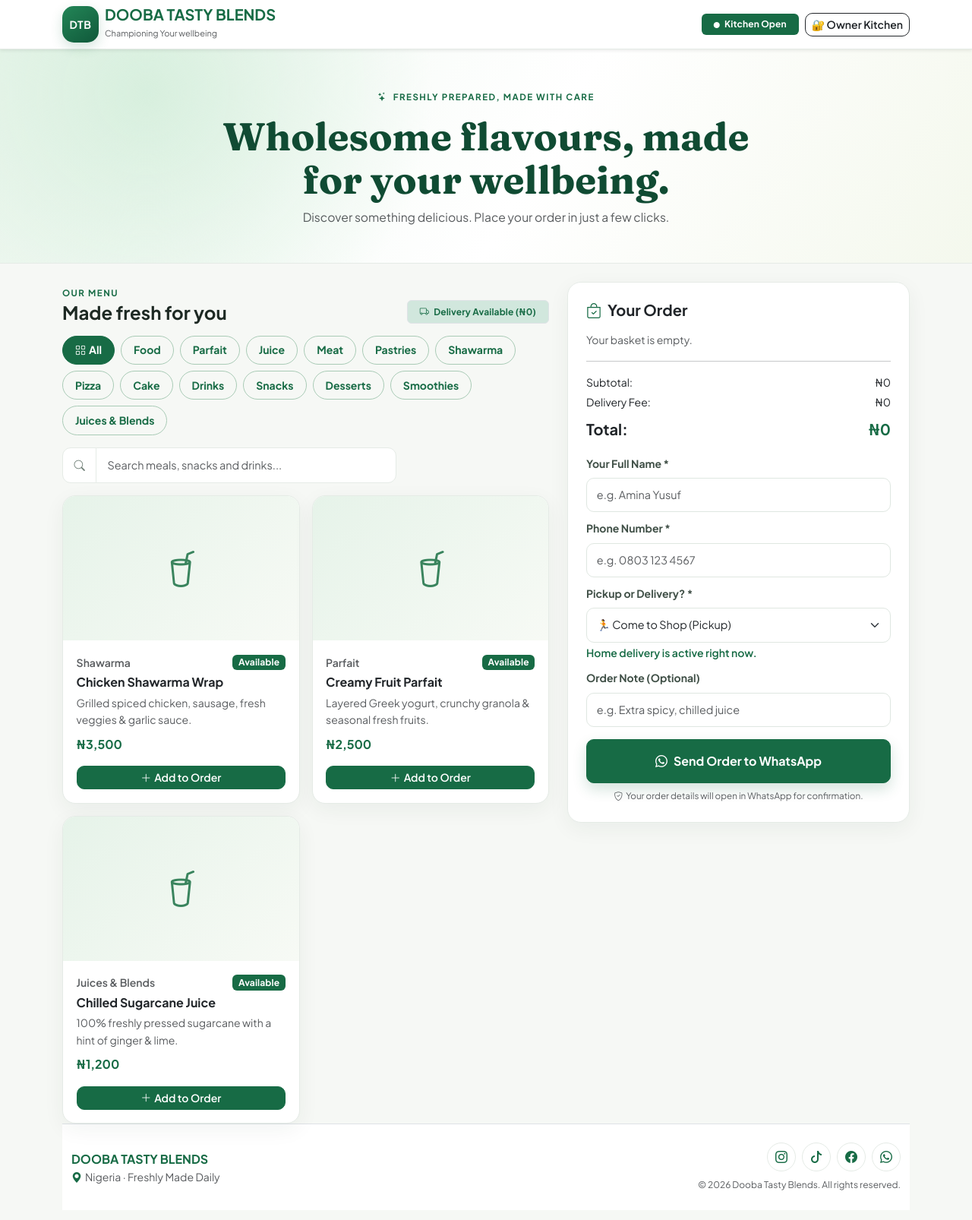
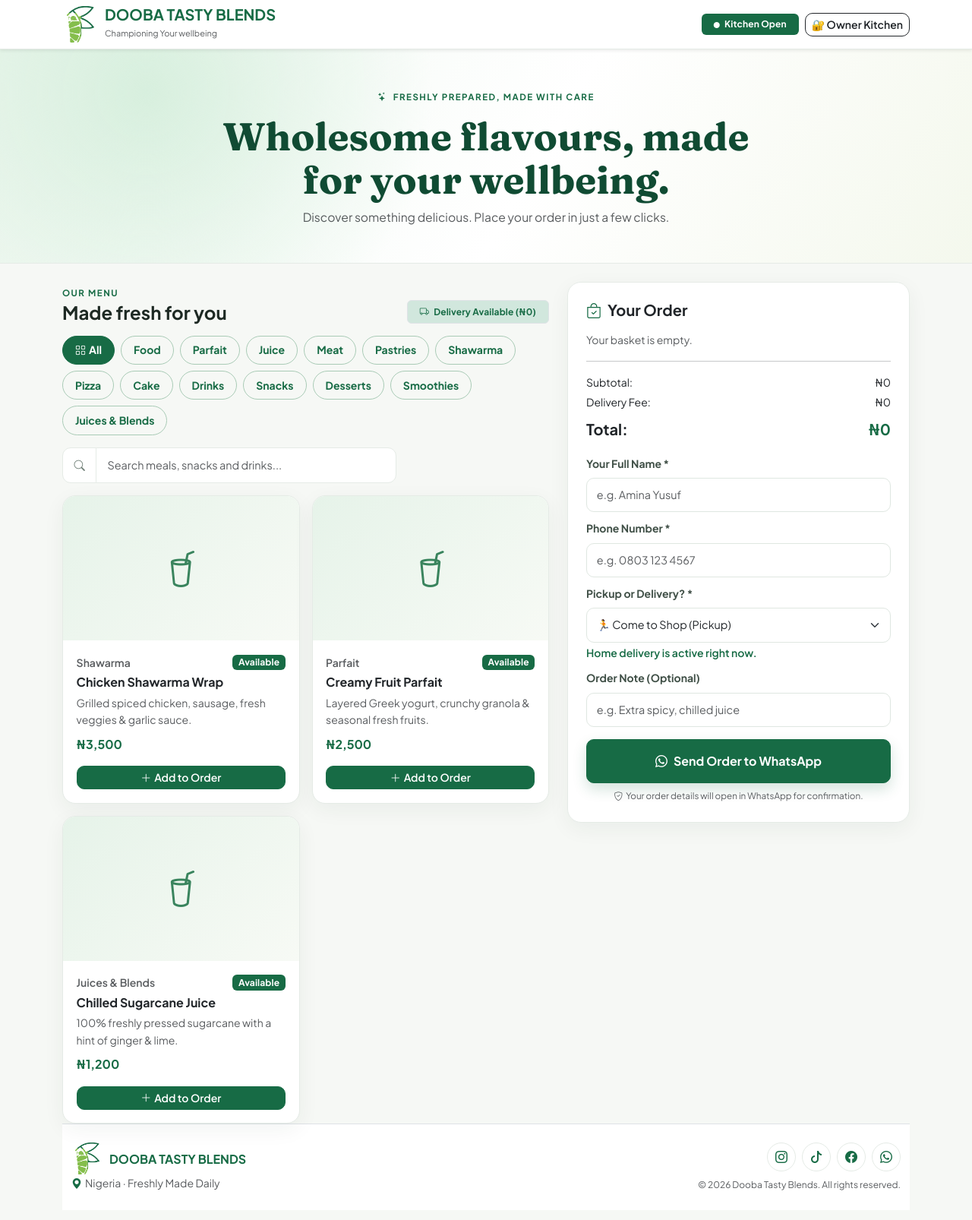
Before and after one commit to shoke420/Dooba-Tasty-Blends, a plain HTML site: page index.html in a window 1280 px wide. Shown: the whole page at 76% size. Drawn offline with nearby package versions, Linux system fonts and the light colour scheme.

Commit message:
Update Dooba brand logos

```diff
--- a/index.html
+++ b/index.html
@@ -4,6 +4,7 @@
   <meta charset="UTF-8" />
   <meta name="viewport" content="width=device-width, initial-scale=1.0" />
   <title>Dooba Tasty Blends — Fresh Meals, Snacks & Natural Blends</title>
+  <link rel="icon" type="image/png" href="dooba-emblem-green.png">
   <!-- 1. Bootstrap 5 CSS -->
   <link href="https://cdn.jsdelivr.net/npm/bootstrap@5.3.3/dist/css/bootstrap.min.css" rel="stylesheet" />
   <!-- Bootstrap Icons -->
@@ -24,7 +25,9 @@
     <div class="container d-flex justify-content-between align-items-center">
       <div class="d-flex align-items-center gap-2">
         <!-- DEDICATED LOGO DIV (Drop <img src="logo.png"> inside here later) -->
-        <div id="brandLogo" class="logo-box">DTB</div>
+        <div id="brandLogo" class="logo-box">
+          <img src="dooba-emblem-green.png" alt="Dooba Tasty Blends logo">
+        </div>
         <div>
           <span class="fw-bold text-success fs-5 d-block lh-1">DOOBA TASTY BLENDS</span>
           <small class="text-muted" style="font-size: 11px;">Championing Your wellbeing</small>
@@ -321,7 +324,12 @@
       <div class="row align-items-center gy-3">
         <!-- Brand & Kano Location -->
         <div class="col-md-6 text-center text-md-start">
-          <div class="fw-bold text-success fs-6">DOOBA TASTY BLENDS</div>
+          <div class="d-flex align-items-center gap-2 justify-content-center justify-content-md-start">
+          <img src="dooba-emblem-green.png"
+         alt="Dooba Tasty Blends logo"
+         class="footer-brand-logo">
+        <span class="fw-bold text-success fs-6">DOOBA TASTY BLENDS</span>
+        </div>
           <small class="text-muted d-block">
             <i class="bi bi-geo-alt-fill text-success me-1"></i>Nigeria · Freshly Made Daily
           </small>
--- a/style.css
+++ b/style.css
@@ -23,14 +23,27 @@ body {
   border-color: var(--line) !important;
 }
 .logo-box {
-  width: 48px; height: 48px; border-radius: 15px;
-  background: linear-gradient(145deg, #238657, #10583a);
-  color: #fff; font-weight: 800; font-size: 14px;
-  display: flex; align-items: center; justify-content: center;
-  overflow: hidden; flex-shrink: 0; letter-spacing: .04em;
-  box-shadow: 0 6px 16px rgba(23,107,69,.18);
+    width: 48px;
+    height: 48px;
+    display: flex;
+    align-items: center;
+    justify-content: center;
+    flex-shrink: 0;
+    background: transparent;
+    box-shadow: none;
 }
-.logo-box img { width: 100%; height: 100%; object-fit: cover; }
+
+.logo-box img {
+    width: 100%;
+    height: 100%;
+    object-fit: contain;
+}
+
+.footer-brand-logo {
+    width: 42px;
+    height: 42px;
+    object-fit: contain;
+}
 .navbar .text-success { color: var(--forest-green) !important; }
 .hero-banner {
   position: relative; overflow: hidden;
@@ -124,7 +137,10 @@ footer { border-color: var(--line) !important; }
 @media (max-width: 575.98px) {
   .navbar { padding-left: .65rem !important; padding-right: .65rem !important; }
   .navbar .container { gap: 8px; }
-  .logo-box { width: 40px; height: 40px; border-radius: 12px; font-size: 12px; }
+ .logo-box {
+    width: 40px;
+    height: 40px;
+}
   .navbar .fs-5 { font-size: .78rem !important; }
   .navbar small { display: none !important; }
   #shopStatusBadge, #openAdminBtn { font-size: 10px; padding: 6px 8px !important; }
```
